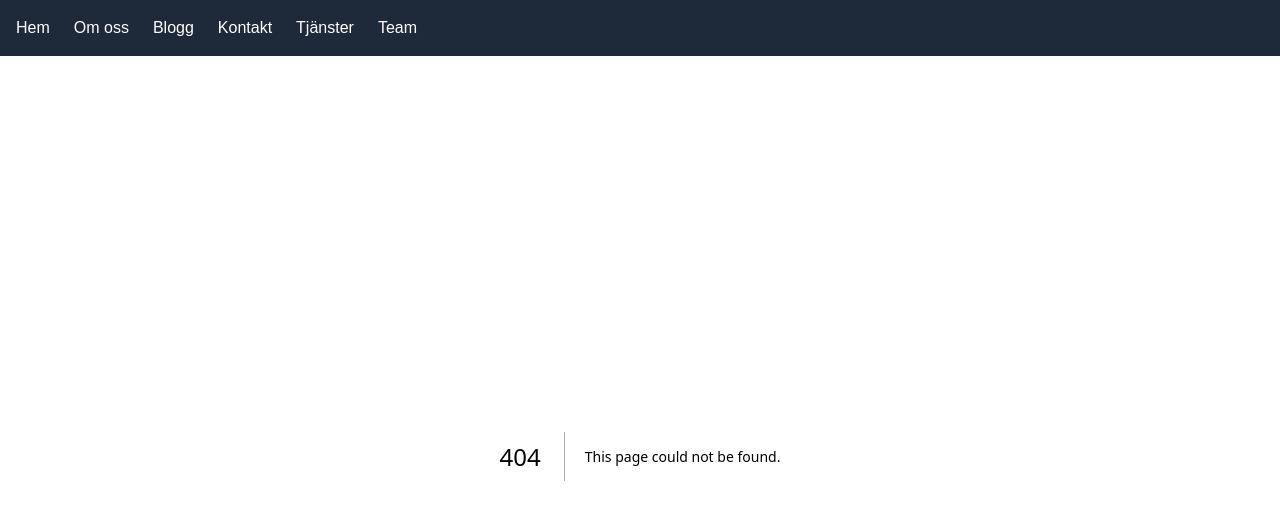
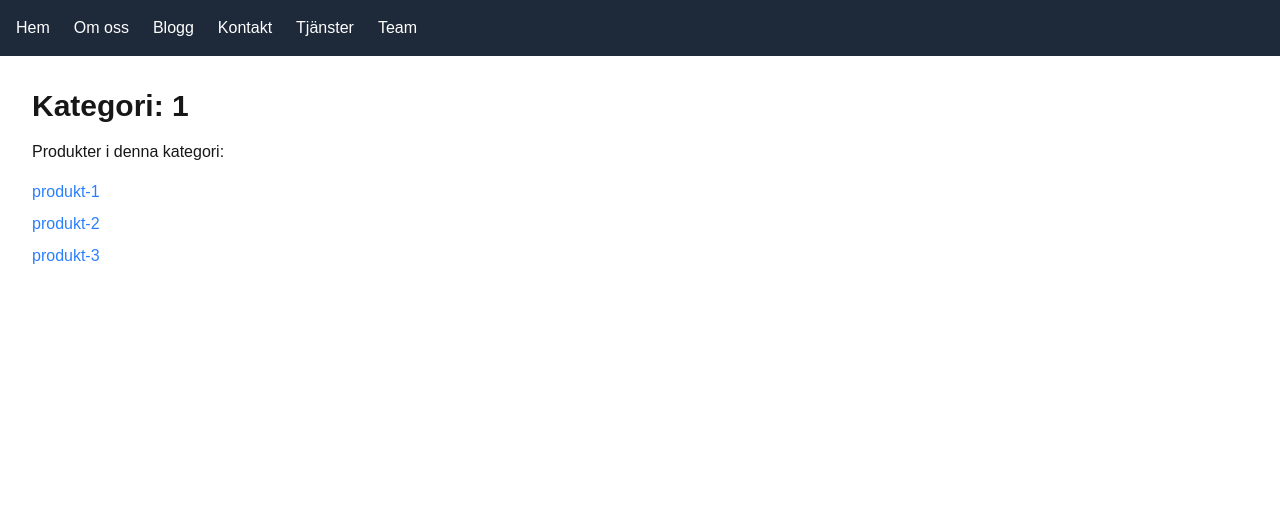
Before and after one commit to ilyafredriksson/nextjs-kurs, a Next.js app: page /products/1 in a window 1280 px wide. Before the commit this address had no page. Shown: the top 520 px of the page. Built offline with nearby package versions, Linux system fonts and the light colour scheme.

Commit message:
products filer

```diff
--- /dev/null
+++ b/app/products/[category]/[productId]/page.js
@@ -0,0 +1,13 @@
+export default function ProductPage({ params }) {
+  return (
+    <div className="p-8">
+      <h1 className="text-3xl font-bold mb-4">Produkt Detaljer</h1>
+      <p className="mb-2">
+        <strong>Kategori:</strong> {params.category}
+      </p>
+      <p>
+        <strong>Produkt ID:</strong> {params.productId}
+      </p>
+    </div>
+  )
+}
--- /dev/null
+++ b/app/products/[category]/page.js
@@ -0,0 +1,24 @@
+import Link from 'next/link'
+
+export default function CategoryPage({ params }) {
+  const products = ['produkt-1', 'produkt-2', 'produkt-3']
+
+  return (
+    <div className="p-8">
+      <h1 className="text-3xl font-bold mb-4">Kategori: {params.category}</h1>
+      <p className="mb-4">Produkter i denna kategori:</p>
+      <ul className="space-y-2">
+        {products.map((productId) => (
+          <li key={productId}>
+            <Link
+              href={`/products/${params.category}/${productId}`}
+              className="text-blue-500 hover:underline"
+            >
+              {productId}
+            </Link>
+          </li>
+        ))}
+      </ul>
+    </div>
+  )
+}
--- /dev/null
+++ b/app/products/page.js
@@ -0,0 +1,20 @@
+import Link from "next/link";
+
+export default function ProductsPage() {
+    const products = ['elektronik', 'kläder', 'böcker', 'möbler'];
+    return (
+        <div className="p-8">
+            <h1 className="text-3xl font-bold mb-4">Våra Produkter</h1>
+            <p className="mb-4">Välj en kategori:</p>
+            <ul className="space-y-2">
+                {products.map((category) => (
+                    <li key={category}>
+                        <Link href={`/products/${category}`} className="text-blue-500 hover:underline">
+                            {category}
+                        </Link>
+                    </li>
+                ))}
+            </ul>
+        </div>
+    )
+}
--- /dev/null
+++ b/app/products[category]/page.js
@@ -0,0 +1,20 @@
+import Link from "next/link";
+
+export default function CategoryPage({ params }) {
+    const products=['produkt1', 'produkt2', 'produkt3'];
+    return (
+        <div className="p-8">
+            <h1 className="text-3xl font bold mb-4">Kategorin: {params.category}</h1>
+            <p className="mb-4">Produkter i denna kategori:</p>
+            <ul className="space-y-2">
+                {products.map((productId) => (
+                    <li key={productId}>
+                        <Link href={`/products/${params.category}/${productId}`} className="text-blue-500 hover:underline">
+                            {productId}
+                        </Link>
+                    </li>
+                ))}
+            </ul>
+        </div>
+    )
+}
```
